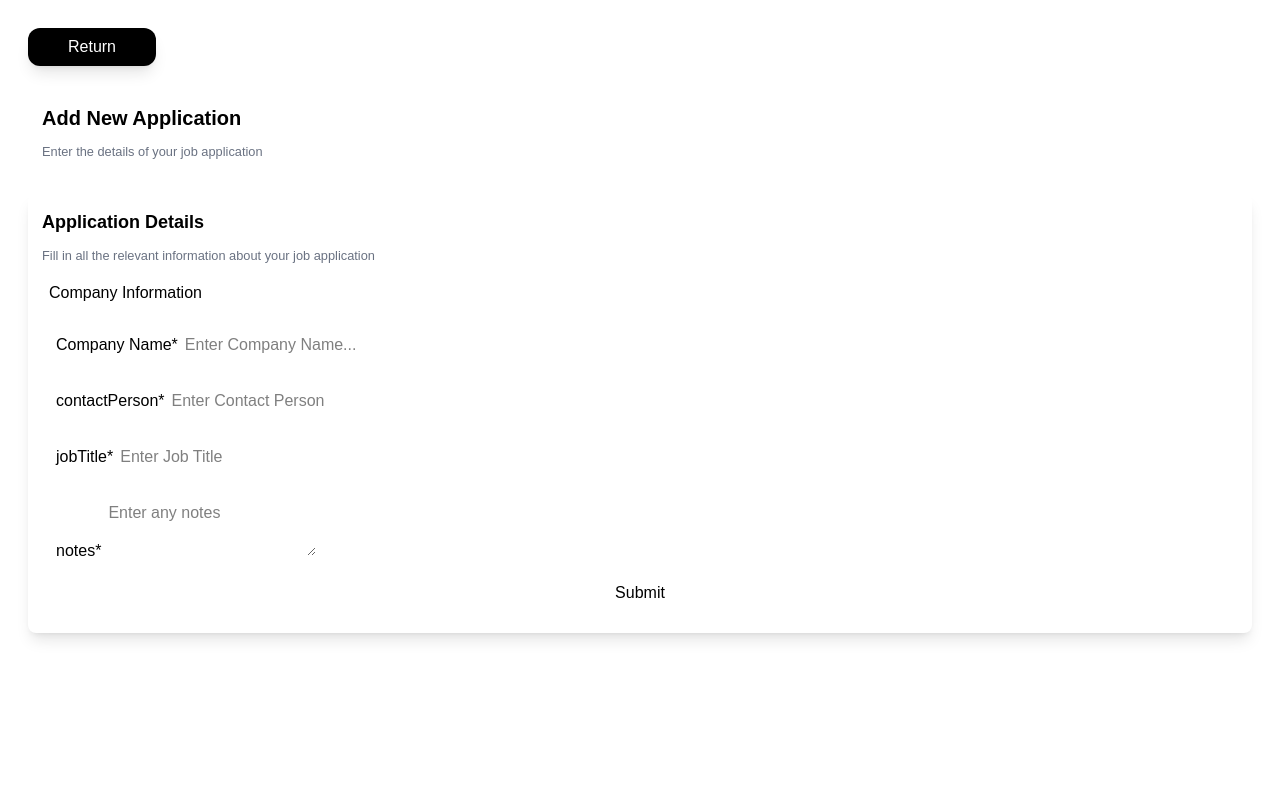
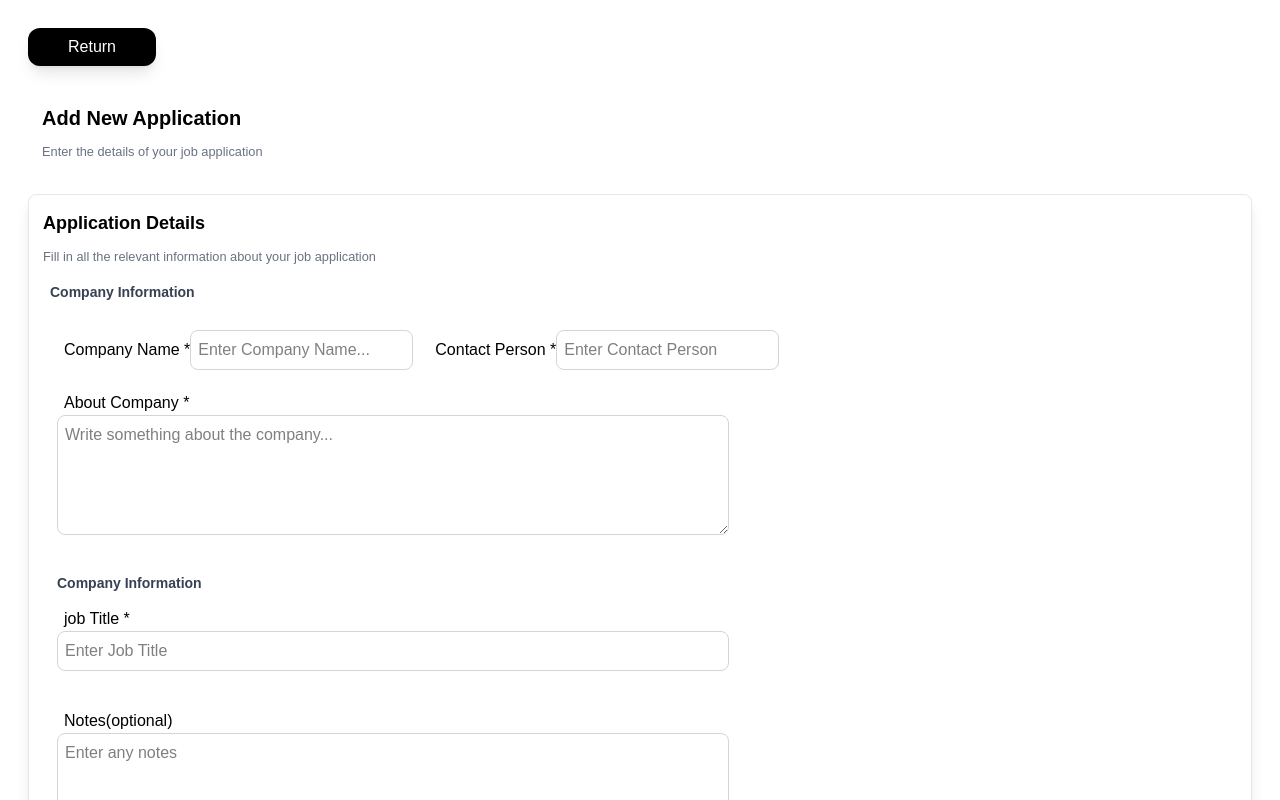
Before and after one commit to siphoPrince/ledder, a React (Vite) app in the folder ledder/: page /Application-form in a window 1280 px wide. Shown: the top 800 px of the page. Built offline with nearby package versions, Linux system fonts and the light colour scheme.

Commit message:
finishing with application submit

```diff
--- a/ledder/app/components/application-form.jsx
+++ b/ledder/app/components/application-form.jsx
@@ -7,7 +7,8 @@ export default function ApplicationForm({onSubmit}){
         companyName: "",
         contactPerson: "",
         jobTitle: "",
-        notes: ""
+        notes: "",
+        aboutCompany: "",
     });
 
 
@@ -44,7 +45,7 @@ export default function ApplicationForm({onSubmit}){
                 </div>
 
                 {/* Application details card */}
-                <div className="shadow-lg rounded-lg p-5 bg-white">
+                <div className="shadow-lg rounded-lg p-5 bg-white border border-gray-200">
                     <h5 className="font-semibold text-lg">Application Details</h5>
                     <small className="text-gray-500">
                         Fill in all the relevant information about your job application
@@ -52,11 +53,14 @@ export default function ApplicationForm({onSubmit}){
 
                 {/* Form detail */}
                 <div className="">
-                    <h3>Company Information</h3>
-                    <form className="flex flex-col gap-1" onSubmit={handleSubmit}>
+                    <h3 className="text-sm font-semibold text-gray-700 mb-1">Company Information</h3>
+                    <form className="space-y-2" onSubmit={handleSubmit}>
+                        {/*company name section*/}
+                        <div className="flex flex-row gap-2">
                             <label>
-                            Company Name*
+                                Company Name *
                                 <input
+                                    className="border border-gray-300 rounded-lg p-2 focus:outline-none focus:ring-2 focus:ring-yellow-500 focus:border-yellow-500"
                                     placeholder="Enter Company Name..."
                                     type="text"
                                     required
@@ -66,8 +70,9 @@ export default function ApplicationForm({onSubmit}){
                             </label>
 
                             <label>
-                            contactPerson*
+                                Contact Person *
                                 <input
+                                    className="border border-gray-300 rounded-lg p-2 focus:outline-none focus:ring-2 focus:ring-yellow-500 focus:border-yellow-500"
                                     placeholder="Enter Contact Person"
                                     type="text"
                                     required
@@ -75,10 +80,30 @@ export default function ApplicationForm({onSubmit}){
                                     onChange={(e)=> handleInputChange("contactPerson", e.target.value)}
                                     />
                             </label>
+                        </div>
 
+                        {/* About Company section */}
+                        <div>
+                        <label className="font-medium text-black mb-1">
+                            About Company *
+
+                        <textarea
+                            className="flex flex-col gap-1.5 border border-gray-300 rounded-lg w-2xl p-3 h-30  focus:outline-none focus:ring-2 focus:ring-yellow-500 focus:border-yellow-500"
+                            placeholder="Write something about the company..."
+                            required
+                            value={formData.aboutCompany}
+                            onChange={(e)=> handleInputChange("aboutCompany", e.target.value)}
+                        />
+                        </label>
+                        </div>
+
+                        {/*job information section*/}
+                        <h3 className="text-sm font-semibold text-gray-700 mb-1">Company Information</h3>
+                        <div>
                             <label>
-                            jobTitle*
+                                job Title *
                                 <input
+                                    className=" flex flex-col gap-2 border border-gray-300 rounded-lg w-2xl p-2 focus:outline-none focus:ring-2 focus:ring-yellow-500 focus:border-yellow-500"
                                     placeholder="Enter Job Title"
                                     type="text"
                                     required
@@ -86,18 +111,22 @@ export default function ApplicationForm({onSubmit}){
                                     onChange={(e)=> handleInputChange("jobTitle", e.target.value)}
                                 />
                             </label>
+                        </div>
 
+                        {/*additional notes(optional)*/}
+                        <div>
                         <label>
-                            notes*
+                            Notes(optional)
                             <textarea
+                                className=" flex flex-col border border-gray-300 rounded-lg w-2xl h-28 p-2 focus:outline-none focus:ring-2 focus:ring-yellow-500 focus:border-yellow-500"
                                 placeholder="Enter any notes"
                                 type="text"
-                                required
                                 value={formData.notes}
                                 onChange={(e)=> handleInputChange("notes", e.target.value)}
                             />
                         </label>
-                        <button type="submit">Submit</button>
+                        </div>
+                        <button type="submit" className="cursor-pointer w-50 bg-black text-white rounded">Submit Application</button>
                     </form>
                 </div>
                 </div>
--- a/ledder/app/components/statsoverview.jsx
+++ b/ledder/app/components/statsoverview.jsx
@@ -23,8 +23,10 @@ const OverView = ({ applications }) => {
               className="shadow-lg w-4xl rounded p-4 flex items-center justify-between"
             >
               <div>
-              <h3 className="text-black font-semibold">{app.companyName}</h3>
-                <p className="text-grey-600 ">{app.jobTitle}</p>
+                <h3 className="text-black font-semibold">{app.companyName}</h3>
+                <p className="text-gray-600 ">{app.jobTitle}</p>
+                <p className="text-gray-500 italic">{app.notes}</p>
+                <p className="text-gray-500">{app.aboutCompany}</p>
 
               </div>
               <span className="bg-blue-500 text-white text-xs px-2 py-1 rounded-2xl">
```
Lines whose indentation alone changed are shown as unchanged.
